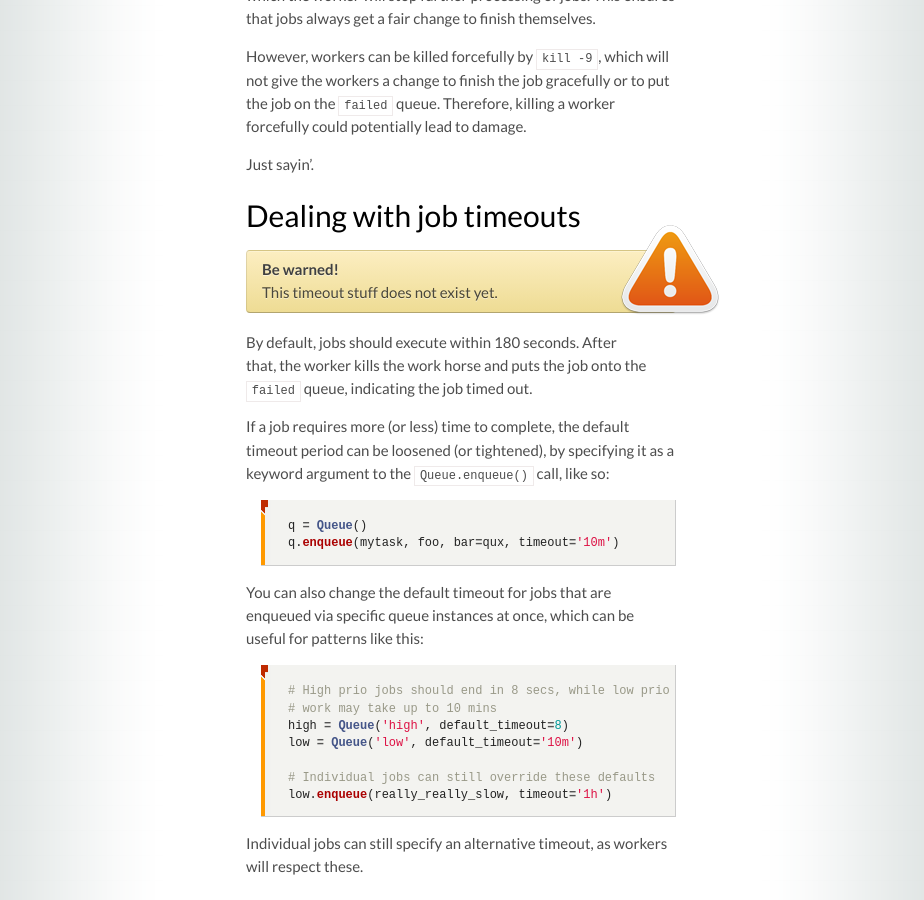
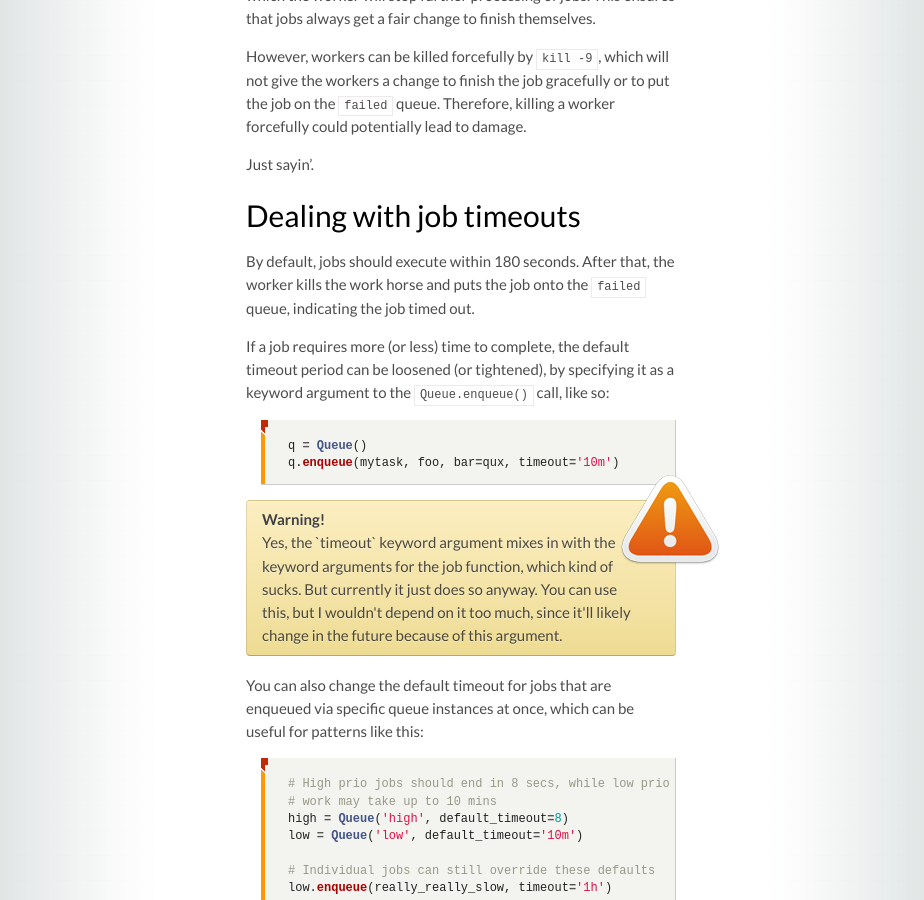
Before and after one commit to rq/rq, a Jekyll site: the page built from docs/results.md, in a window 1280 px wide and 900 px high, scrolled down 1619 px. Shown: the whole window, without its empty margins (179-1103 px from the left). Built offline with Jekyll 4.4.1, drawn with Linux system fonts in a browser that asks for light colours; some web fonts are replaced; Markdown is read by kramdown in place of the engine named in the settings.

Commit message:
Document the timeout stuff, which is available now.

```diff
--- a/docs/results.md
+++ b/docs/results.md
@@ -73,12 +73,6 @@ Just sayin'.
 
 ## Dealing with job timeouts
 
-<div class="warning">
-    <img style="float: right; margin-right: -60px; margin-top: -38px" src="{{site.baseurl}}img/warning.png" />
-    <strong>Be warned!</strong>
-    <p>This timeout stuff does not exist yet.</p>
-</div>
-
 By default, jobs should execute within 180 seconds.  After that, the worker
 kills the work horse and puts the job onto the `failed` queue, indicating the
 job timed out.
@@ -91,6 +85,17 @@ can be loosened (or tightened), by specifying it as a keyword argument to the
 q = Queue()
 q.enqueue(mytask, foo, bar=qux, timeout='10m')
 {% endhighlight console %}
+
+<div class="warning">
+    <img style="float: right; margin-right: -60px; margin-top: -38px" src="{{site.baseurl}}img/warning.png" />
+    <strong>Warning!</strong>
+    <p>
+Yes, the `timeout` keyword argument mixes in with the keyword arguments for the
+job function, which kind of sucks.  But currently it just does so anyway.  You
+can use this, but I wouldn't depend on it too much, since it'll likely change
+in the future because of this argument.
+    </p>
+</div>
 
 You can also change the default timeout for jobs that are enqueued via specific
 queue instances at once, which can be useful for patterns like this:
```
